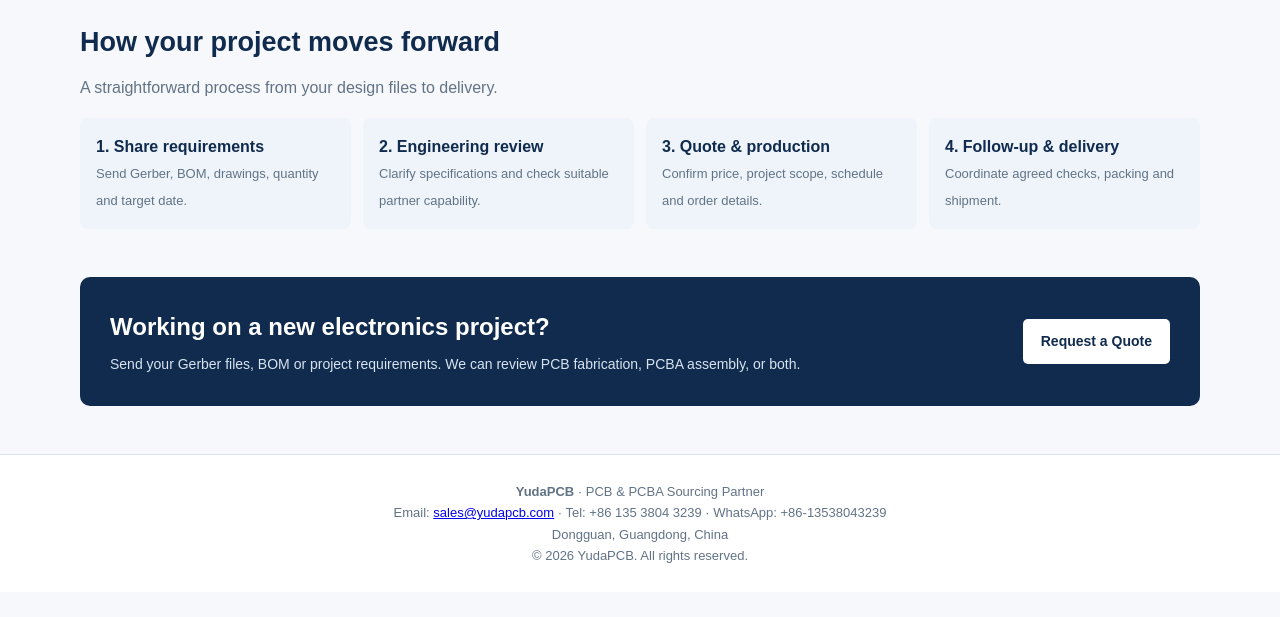
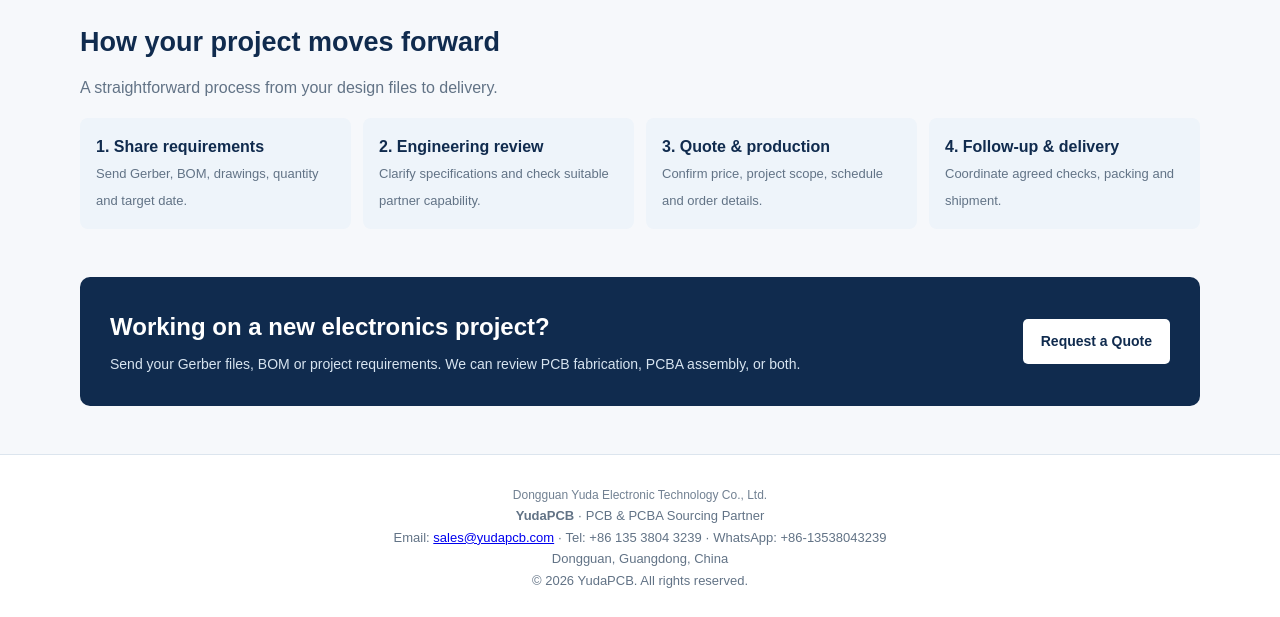
Before and after one commit to emilytian8-oss/emilytian8-oss.github.io, a plain HTML site: page index.html in a window 1280 px wide. Shown: the part 2153-2770 px from the top of the page. Before the commit the page ends 2745 px from the top, so only its background shows below. Drawn offline with Linux system fonts and the light colour scheme.

Commit message:
Add registered English company name to website footer

```diff
--- a/index.html
+++ b/index.html
@@ -26,6 +26,7 @@ main{padding:48px 20px}.intro{max-width:900px;margin-bottom:28px}.intro h2,.sect
 footer{background:#fff;border-top:1px solid var(--line);padding:26px 20px;text-align:center;color:var(--muted);font-size:13px}
 @media(max-width:800px){header{flex-wrap:wrap}nav{width:100%;justify-content:center;gap:11px}.grid{grid-template-columns:repeat(2,1fr)}.split{grid-template-columns:1fr}.steps{grid-template-columns:repeat(2,1fr)}.cta{display:block}.cta .btn{margin-top:16px}}
 @media(max-width:520px){.hero{padding:48px 20px}.grid,.steps{grid-template-columns:1fr}main{padding-top:34px}.logo-img{height:46px}}
+.legal-company-name{margin-top:5px;color:inherit;font-size:12px;opacity:.9}
 </style>
 </head>
 <body>
@@ -55,7 +56,8 @@ footer{background:#fff;border-top:1px solid var(--line);padding:26px 20px;text-a
 <section class="section"><div class="section-head"><h2>How your project moves forward</h2><p>A straightforward process from your design files to delivery.</p></div><div class="steps"><div class="step"><strong>1. Share requirements</strong><span>Send Gerber, BOM, drawings, quantity and target date.</span></div><div class="step"><strong>2. Engineering review</strong><span>Clarify specifications and check suitable partner capability.</span></div><div class="step"><strong>3. Quote &amp; production</strong><span>Confirm price, project scope, schedule and order details.</span></div><div class="step"><strong>4. Follow-up &amp; delivery</strong><span>Coordinate agreed checks, packing and shipment.</span></div></div></section>
 <section class="cta"><div><h2>Working on a new electronics project?</h2><p>Send your Gerber files, BOM or project requirements. We can review PCB fabrication, PCBA assembly, or both.</p></div><a class="btn" href="contact.html">Request a Quote</a></section>
 </main>
-<footer><strong>YudaPCB</strong> · PCB &amp; PCBA Sourcing Partner<br>Email: <a href="mailto:sales@yudapcb.com">sales@yudapcb.com</a> · Tel: +86 135 3804 3239 · WhatsApp: +86-13538043239<br>Dongguan, Guangdong, China<br>© <span id="year"></span> YudaPCB. All rights reserved.</footer>
+<footer>
+  <div class="legal-company-name">Dongguan Yuda Electronic Technology Co., Ltd.</div><strong>YudaPCB</strong> · PCB &amp; PCBA Sourcing Partner<br>Email: <a href="mailto:sales@yudapcb.com">sales@yudapcb.com</a> · Tel: +86 135 3804 3239 · WhatsApp: +86-13538043239<br>Dongguan, Guangdong, China<br>© <span id="year"></span> YudaPCB. All rights reserved.</footer>
 <script>document.getElementById('year').textContent=new Date().getFullYear();</script>
 </body>
 </html>
```
